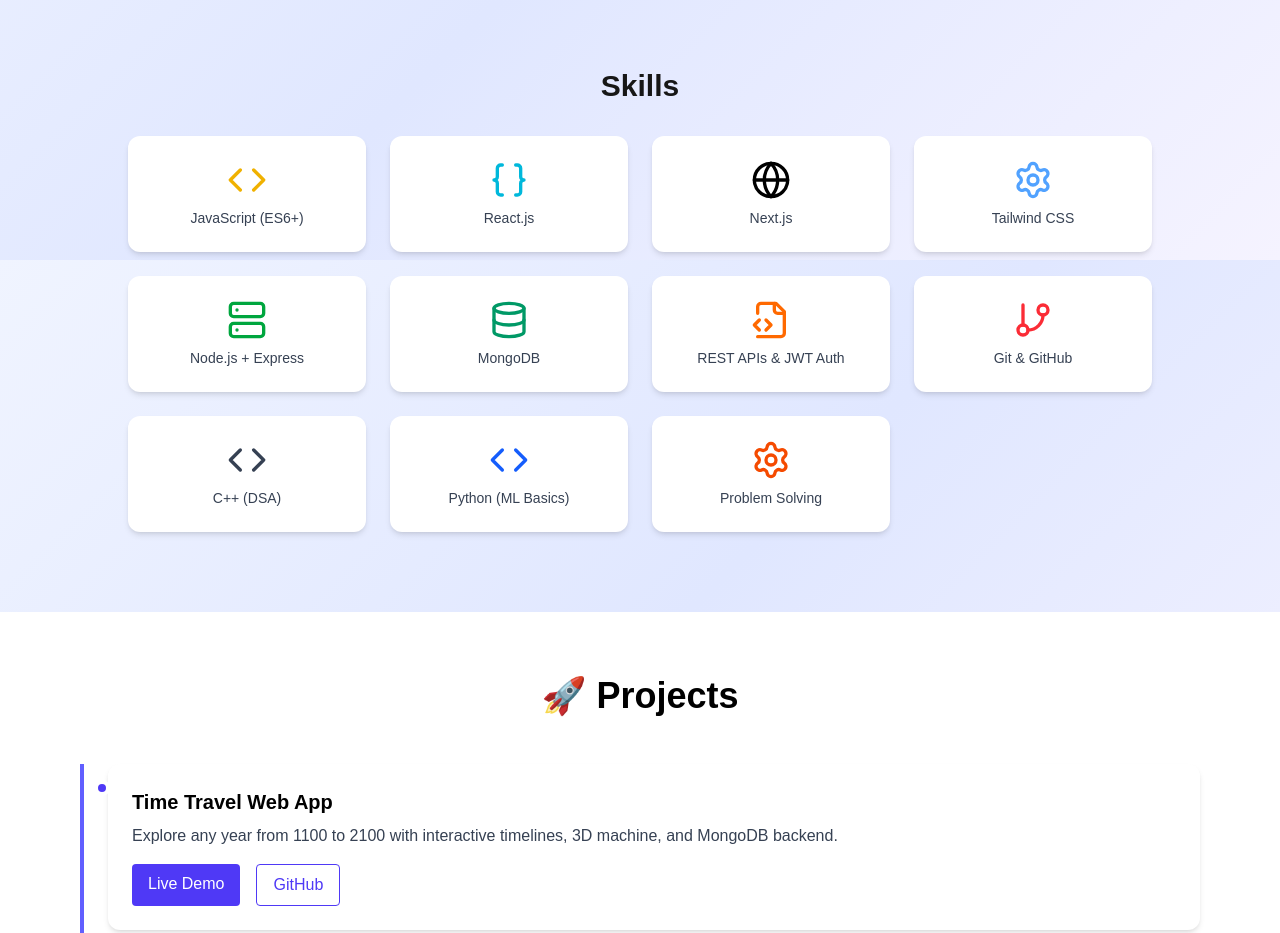
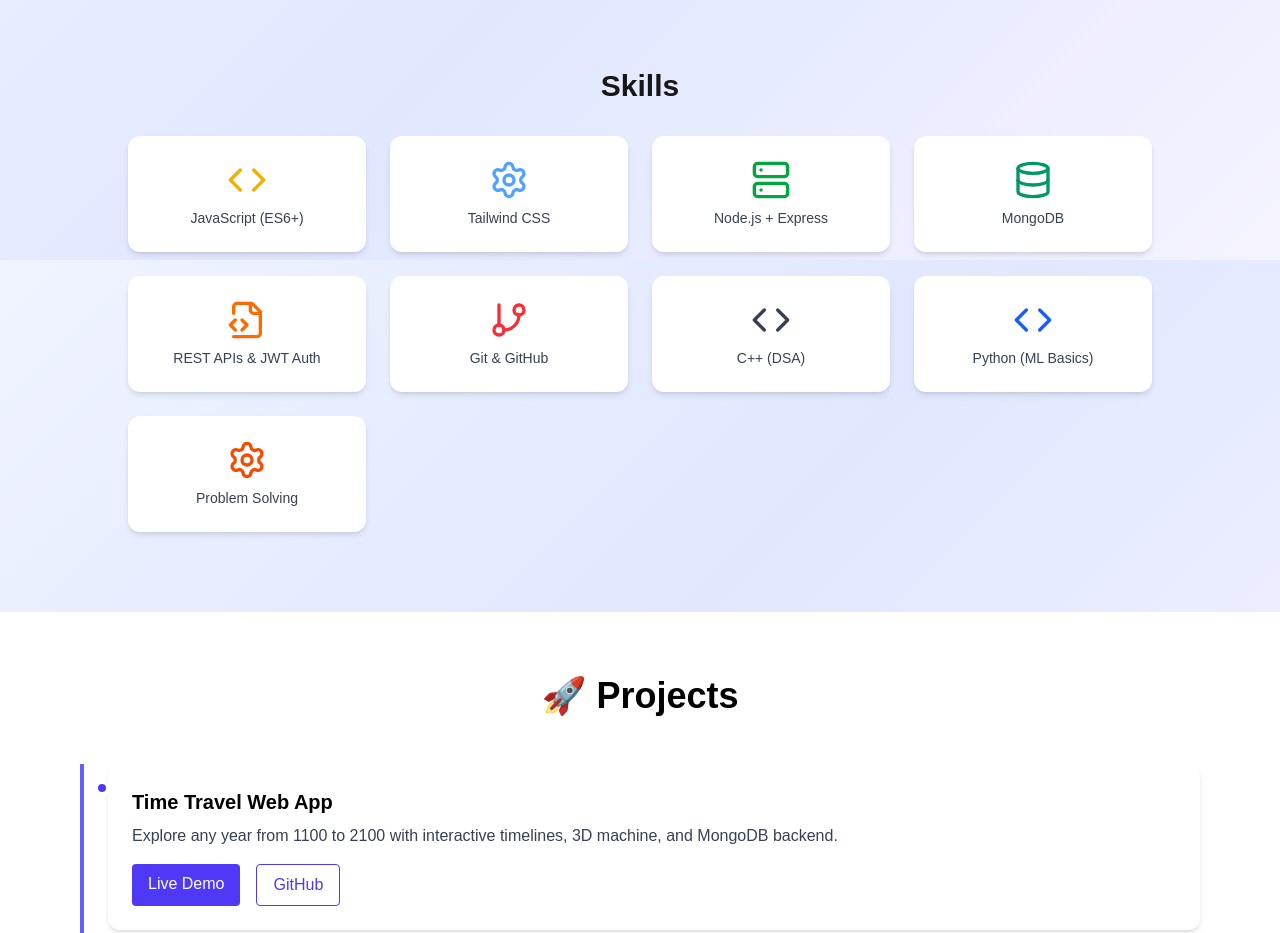
Before and after one commit to omni-ar/portfolio, a Next.js app: page / in a window 1280 px wide. Shown: the part 1340-2273 px from the top of the page. Built offline with nearby package versions, Linux system fonts and the light colour scheme.

Commit message:
minor changes

```diff
--- a/components/Skills.js
+++ b/components/Skills.js
@@ -12,8 +12,6 @@
 
 const skills = [
   { name: "JavaScript (ES6+)", icon: <Code className="w-10 h-10 text-yellow-500" /> },
-  { name: "React.js", icon: <Braces className="w-10 h-10 text-cyan-500" /> },
-  { name: "Next.js", icon: <Globe className="w-10 h-10 text-black" /> },
   { name: "Tailwind CSS", icon: <Settings className="w-10 h-10 text-blue-400" /> },
   { name: "Node.js + Express", icon: <Server className="w-10 h-10 text-green-600" /> },
   { name: "MongoDB", icon: <Database className="w-10 h-10 text-emerald-600" /> },
```
